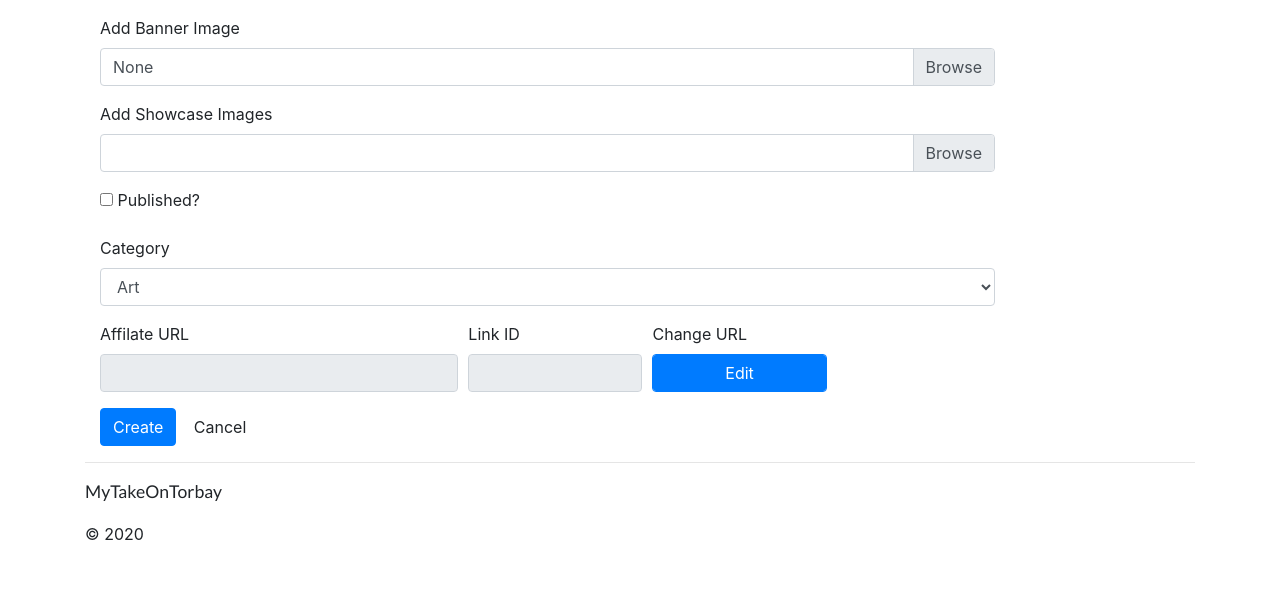
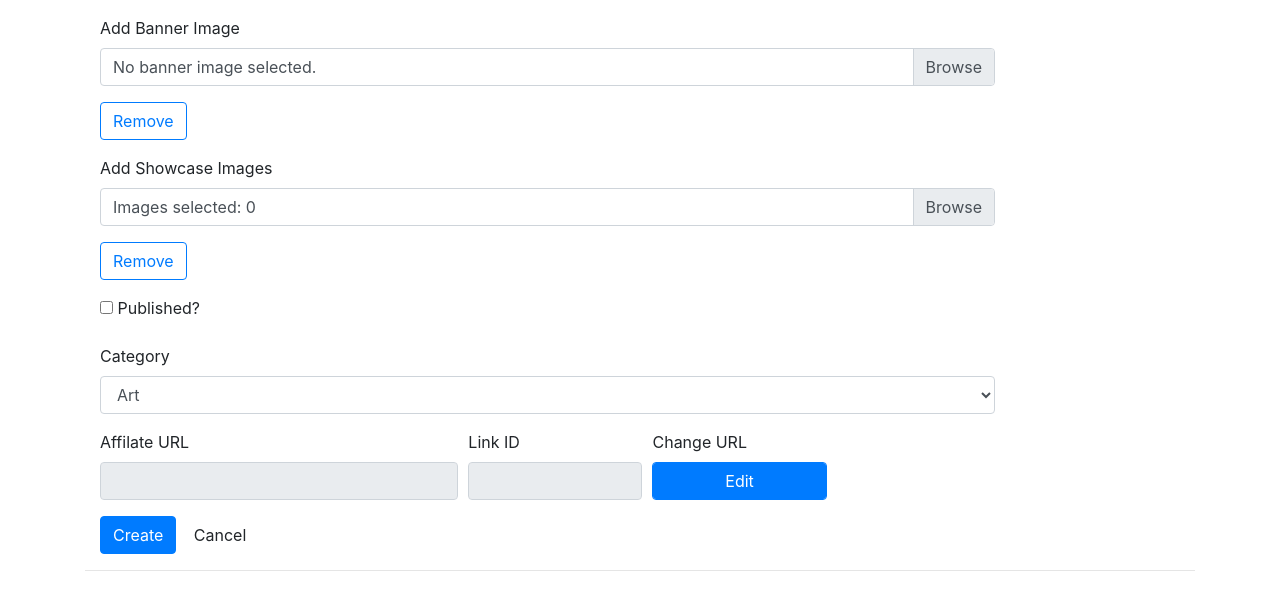
Before and after one commit to charlesday99/Python-Events-Manager, a Flask app: page /create/ in a window 1280 px wide. Shown: the part 655-1245 px from the top of the page. Before the commit the page ends 1195 px from the top, so only its background shows below. Run offline with Flask 2, Linux system fonts and the light colour scheme; the visitor is signed in with stand-in values (Sample User, id 1); data that the repository does not hold is empty; some libraries are stand-ins or nearby versions.

Commit message:
Few fixes - Can now add and remove banner images and showcase images perfectly

```diff
--- a/app/app.py
+++ b/app/app.py
@@ -297,7 +297,7 @@ def _create_or_edit(entry, template):
 
     # Get existing showcase image information for editing.
     showcaseImages = ImageDB.getShowcaseImages(entry.entry_id)
-    showcaseImages = "\t".join([img[2] for img in showcaseImages])
+    showcaseImages = [img[2] for img in showcaseImages]
 
     return render_template(template, entry=entry, images=images, showcaseImages=showcaseImages)
 
--- a/app/templates/create.html
+++ b/app/templates/create.html
@@ -17,7 +17,7 @@
 {% endblock %}
 
 {% block content %}
-  <form id="submitForm" action="{% block form_action %}{{ url_for('create') }}{% endblock %}" class="form-horizontal" method="post">
+  <form id="submitForm" action="{% block form_action %}{{ url_for('create')}}{% endblock %}" class="form-horizontal" method="post">
     <div class="form-group">
       <label for="title" class="col-sm-2 control-label">Title</label>
       <div class="col-sm-10">
@@ -35,17 +35,25 @@
     <div class="form-group col-sm-10">
       <label >Add Banner Image</label>
       <div class="custom-file">
-        <input name="banner_file" type="text" value="{% if entry.banner_id %}{{ entry.banner_id }}{% endif %}" onclick="on_banner_click()" class="custom-file-input" id="banner_file" data-toggle="modal" data-target="#imageModal">
-        <label class="custom-file-label" for="banner_file" id="banner_label">{{ entry.banner_id }}</label>
+        <input name="banner_file" type="text" value="{%if entry.banner_id %}{{entry.banner_id}}{% endif %}" onclick="on_banner_click()" class="custom-file-input" id="banner_file" data-toggle="modal" data-target="#imageModal">
+        <label class="custom-file-label" for="banner_file" id="banner_label">{% if entry.banner_id %}{{entry.banner_id}}{% else %}No banner image selected.{% endif %}</label>
       </div>
+    </div>
+
+    <div class="form-group col-sm-10">
+      <button id="removeBannerBtn" type="button" class="btn btn-outline-primary">Remove</button>
     </div>
 
     <div class="form-group col-sm-10">
       <label >Add Showcase Images</label>
       <div class="custom-file">
-        <input name="showcase_files" type="text" value="{% if showcaseImages %}{{ showcaseImages }}{% endif %}" onclick="on_showcase_click()" class="custom-file-input" id="showcase_files" data-toggle="modal" data-target="#imageModal">
-        <label class="custom-file-label" for="showcase_files" id="showcase_label">{{ showcaseImages }}</label>
+        <input name="showcase_files" type="text" value="{%if showcaseImages %}{{ showcaseImages | join('\t') }}{% endif %}" onclick="on_showcase_click()" class="custom-file-input" id="showcase_files" data-toggle="modal" data-target="#imageModal">
+        <label class="custom-file-label" for="showcase_files" id="showcase_label">Images selected: {{ showcaseImages | length }}</label>
       </div>
+    </div>
+
+    <div class="form-group col-sm-10">
+      <button ID="removeShowcaseBtn" type="button" class="btn btn-outline-primary">Remove</button>
     </div>
 
     <div class="modal fade" id="imageModal" tabindex="-1" role="dialog" aria-labelledby="imageModalLabel" aria-hidden="true">
@@ -170,8 +178,19 @@
 
         addImageClickers();
         select_enabled = false;
+        adding_banner = false;
 
-        adding_banner = false;
+        // removes selected banner when clicked.
+        $("#removeBannerBtn").click(function() {
+          $("#banner_file").val("");
+          $("#banner_label").html("No banner image selected.");
+        });
+
+        // removes selected showcase images when clicked.
+        $("#removeShowcaseBtn").click(function() {
+          $("#showcase_files").val("")
+          $("#showcase_label").html("No showcase images selected.");
+        });
 
         // changes image add modal title if add banner clicked.
         function on_banner_click() {
```
